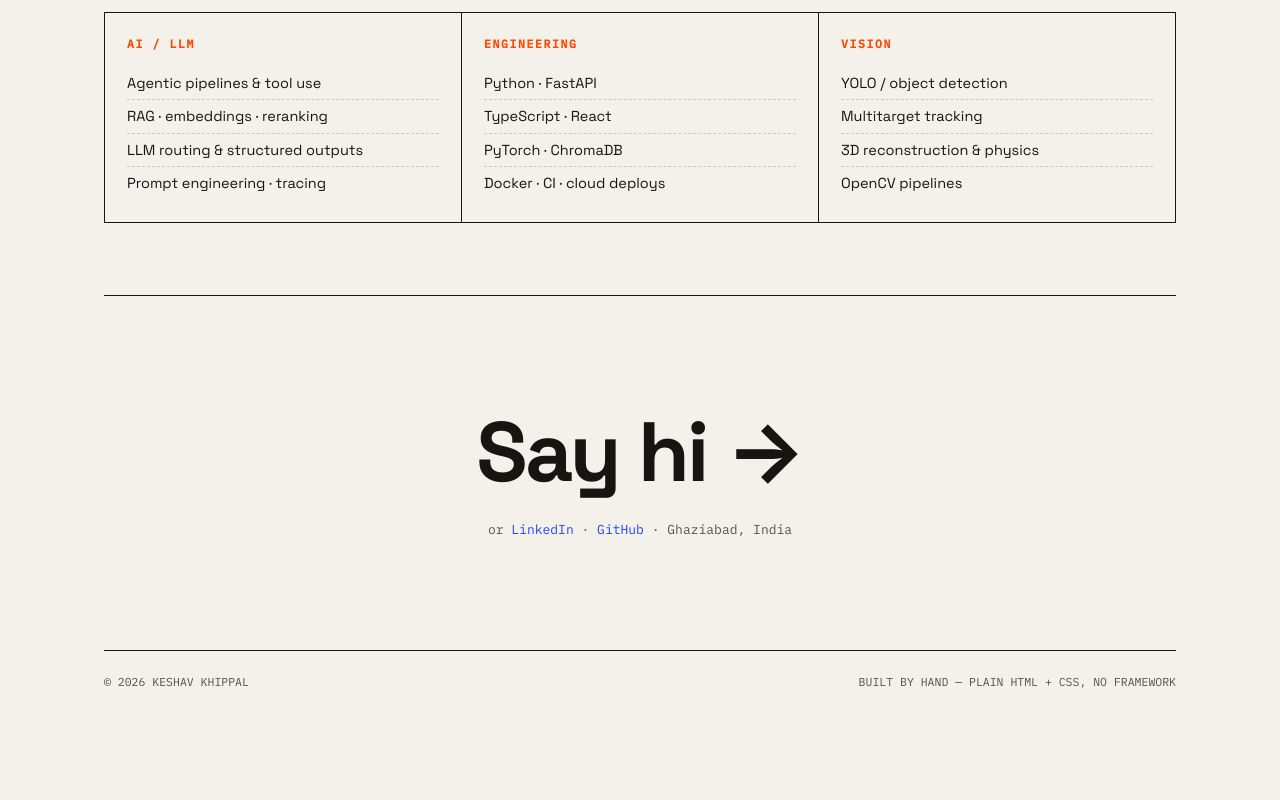
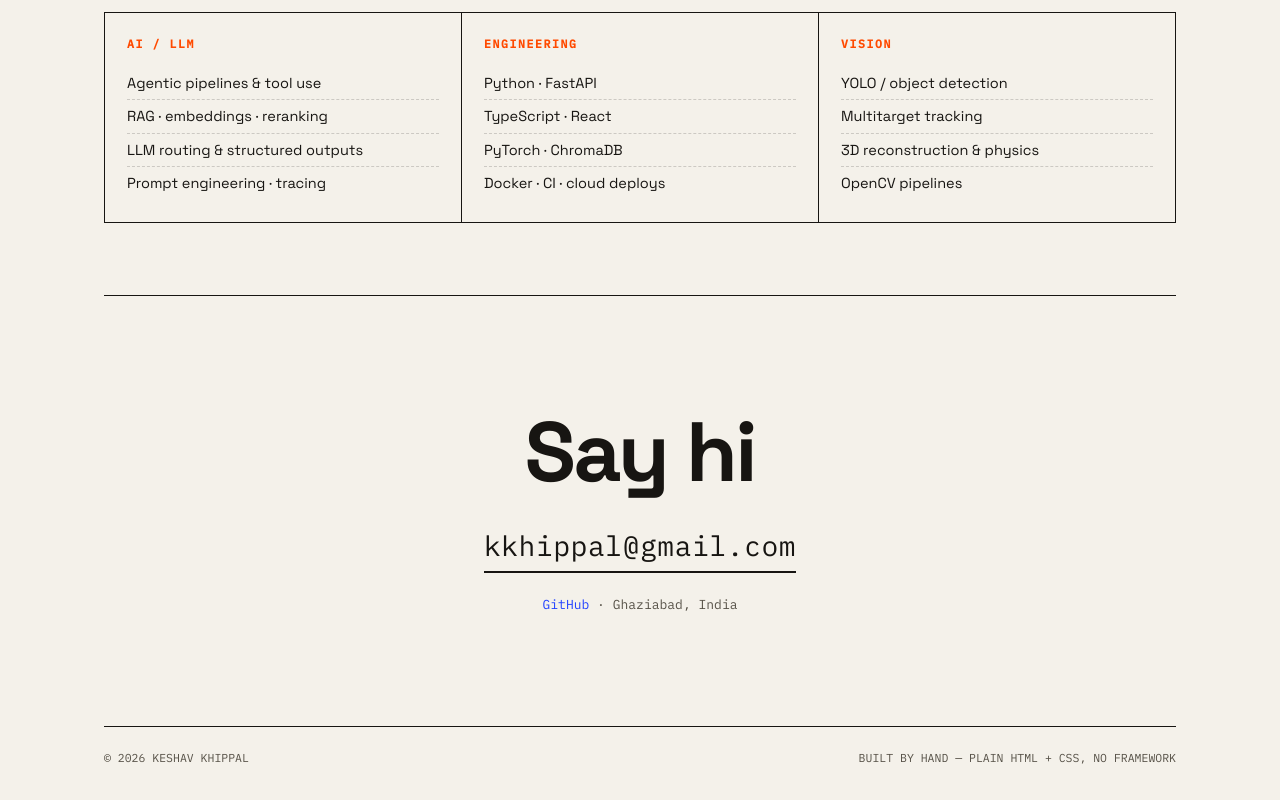
Before and after one commit to KeshavKhippal/KeshavKhippal.github.io, a plain HTML site: page index.html in a window 1280 px wide. Shown: the part 2274-3074 px from the top of the page. Before the commit the page ends 2999 px from the top, so only its background shows below. Drawn offline with Linux system fonts and the light colour scheme.

Commit message:
Portfolio site

```diff
--- a/index.html
+++ b/index.html
@@ -169,7 +169,7 @@
   .skills .col li{font-size:14.5px;padding:5px 0;border-bottom:1px dashed rgba(23,21,18,.18)}
   .skills .col li:last-child{border-bottom:none}
 
-  .contact{text-align:center;padding:110px 0}
+  .contact{text-align:center;padding:110px 0;display:flex;flex-direction:column;align-items:center}
   .contact .big{
     font-size:clamp(34px,7vw,84px);font-weight:700;letter-spacing:-.03em;
     text-decoration:none;display:inline-block;line-height:1.1;
@@ -178,6 +178,13 @@
     transition:background-size .3s ease;
   }
   .contact .big:hover{background-size:100% 6px}
+  .contact .email{
+    display:inline-block;margin-top:26px;
+    font-family:var(--mono);font-size:clamp(18px,3vw,28px);
+    text-decoration:none;border-bottom:2px solid var(--ink);
+    padding-bottom:4px;letter-spacing:.02em;cursor:text;
+  }
+  .contact .email:hover{border-color:var(--accent);color:var(--accent)}
   .contact .alt{margin-top:22px;font-family:var(--mono);font-size:13px;color:var(--ink-soft)}
   .contact .alt a{color:var(--blue);text-decoration:none}
   .contact .alt a:hover{text-decoration:underline}
@@ -332,8 +339,9 @@
   </section>
 
   <section class="contact">
-    <a class="big" href="mailto:kkhippal@gmail.com">Say hi →</a>
-    <p class="alt">or <a href="https://www.linkedin.com/in/keshav-khippal" target="_blank" rel="noopener">LinkedIn</a> · <a href="https://github.com/KeshavKhippal" target="_blank" rel="noopener">GitHub</a> · Ghaziabad, India</p>
+    <a class="big" href="https://www.linkedin.com/in/keshav-khippal" target="_blank" rel="noopener">Say hi</a>
+    <a class="email" href="mailto:kkhippal@gmail.com">kkhippal@gmail.com</a>
+    <p class="alt"><a href="https://github.com/KeshavKhippal" target="_blank" rel="noopener">GitHub</a> · Ghaziabad, India</p>
   </section>
 
   <footer>
```
